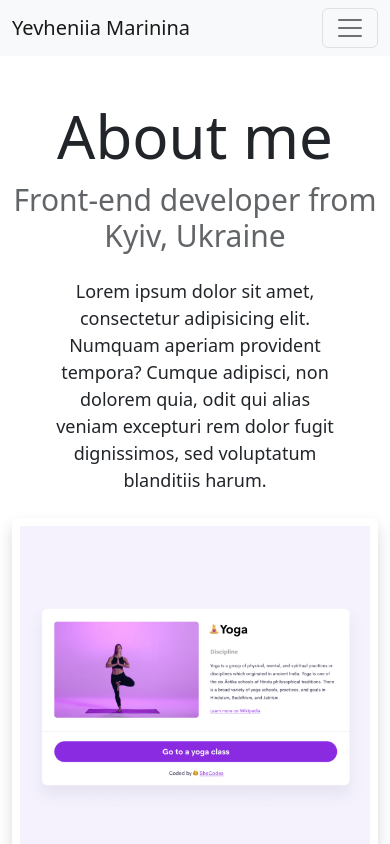
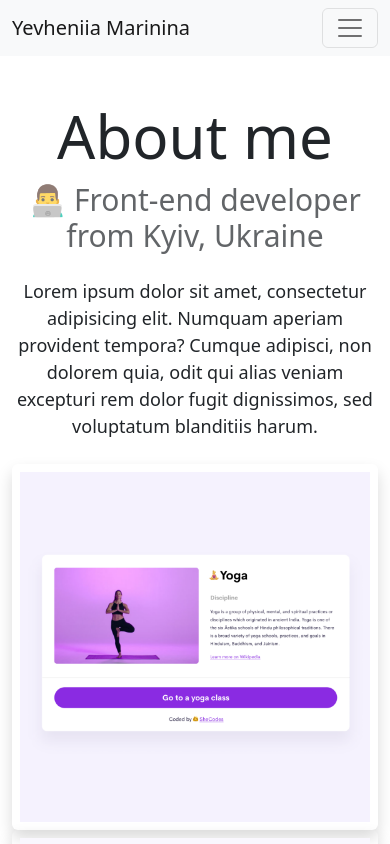
Before and after one commit to Jane-Mar/my-portfolio, a plain HTML site: page about.html in a window 390 px wide. Shown: the top 844 px of the page. Drawn offline with nearby package versions, Linux system fonts and the light colour scheme.

Commit message:
added responsiveness to about-me page

```diff
--- a/about.html
+++ b/about.html
@@ -74,9 +74,9 @@
 
     <div class="main-page-part">
       <h1 class="text-center">About me</h1>
-      <h3 class="text-center">Front-end developer from Kyiv, Ukraine</h3>
+      <h3 class="text-center">👨‍💻 Front-end developer from Kyiv, Ukraine</h3>
 
-      <p class="text-center mt-4 mb-4 ms-5 me-5">
+      <p class="text-center mt-4 mb-4">
         Lorem ipsum dolor sit amet, consectetur adipisicing elit. Numquam
         aperiam provident tempora? Cumque adipisci, non dolorem quia, odit qui
         alias veniam excepturi rem dolor fugit dignissimos, sed voluptatum
--- a/src/style.css
+++ b/src/style.css
@@ -98,9 +98,14 @@ p {
 
   p {
     text-align: center;
+    margin: 10px;
   }
 
   #link-to-app {
     text-align: center;
   }
+
+  .email-link {
+    font-size: 24px;
+  }
 } ;
```
